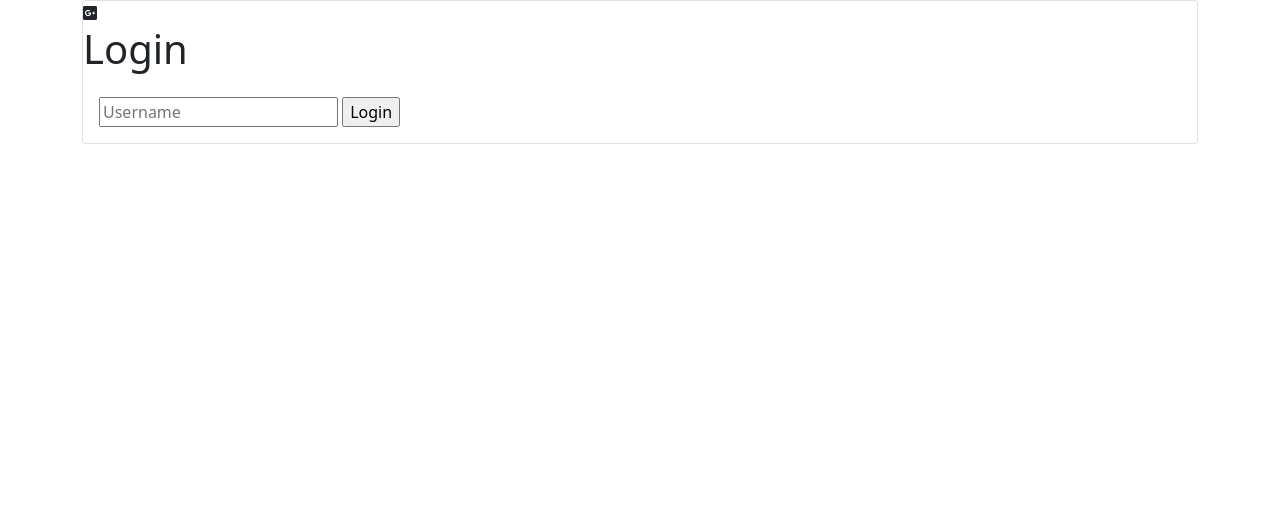
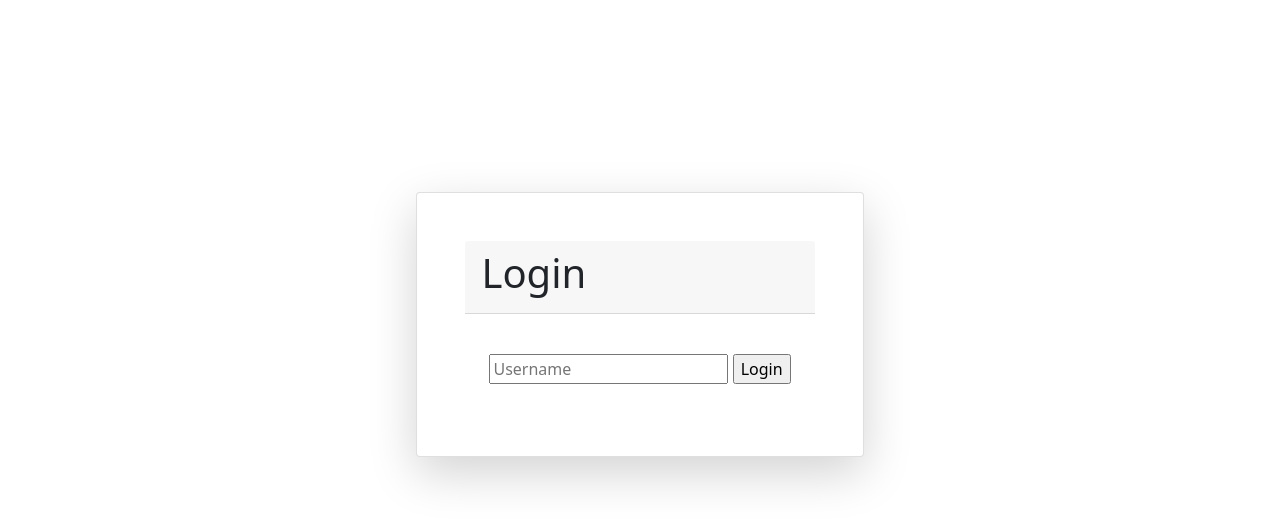
Before and after one commit to Nyqvist02/BokningsSystem, a website: page public/home.html in a window 1280 px wide. Drawn offline with nearby package versions, Linux system fonts and the light colour scheme.

Commit message:
done with the log in form

```diff
--- a/public/home.html
+++ b/public/home.html
@@ -11,7 +11,7 @@
 
     <script src="https://cdn.jsdelivr.net/npm/bootstrap@5.1.3/dist/js/bootstrap.bundle.min.js"
     integrity="sha384-ka7Sk0Gln4gmtz2MlQnikT1wXgYsOg+OMhuP+IlRH9sENBO0LRn5q+8nbTov4+1p" crossorigin="anonymous" defer></script>
-    <link rel="stylesheet" href="https://use.fontawesome.com/releases/v5.3.1/css/all.css" integrity="sha384-mzrmE5qonljUremFsqc01SB46JvROS7bZs3IO2EmfFsd15uHvIt+Y8vEf7N7fWAU" crossorigin="anonymous">
+
     <!--Links to bootstrap JS, wich is required to use. This includes all Bootstrap JavaScript-->
 
     <!--<script src="js/app.js"></script>-->
@@ -20,19 +20,25 @@
 </head>
 
 <body>
+    <div class="my-5"><br></div>
+    <div class="my-5"><br></div>
+    <div class="container-lg mt-5">
+        <div class="d-flex justify-content-center ">
+        <div class="card shadow-lg p-5">
+        <div class="card-header mb-3 ">
+            <div class = "justify-content-center"><h1>Login</h1></div>
 
-    <div class="container-lg">
-        <div class="card">
-            <div class="cardheader"><span><i class="fab fa-google-plus-square"></i></span></div>
-        <h1>Login</h1>
-        <div class="card-body">
-    <form method="post" action="/login">
-        <input type="text" name="username" placeholder="Username">
-        <input type="submit" value="Login">
-    </form>
+    </div>
+        <div class="card-body p-4">
+             <form method="post" action="/login">
+             <input type="text" name="username" placeholder="Username">
+             <input type="submit" value="Login">
+            </form>
     </div>
     </div>
     </div>
+    </div>
+</div>
 </body>
 
 </html>
```
